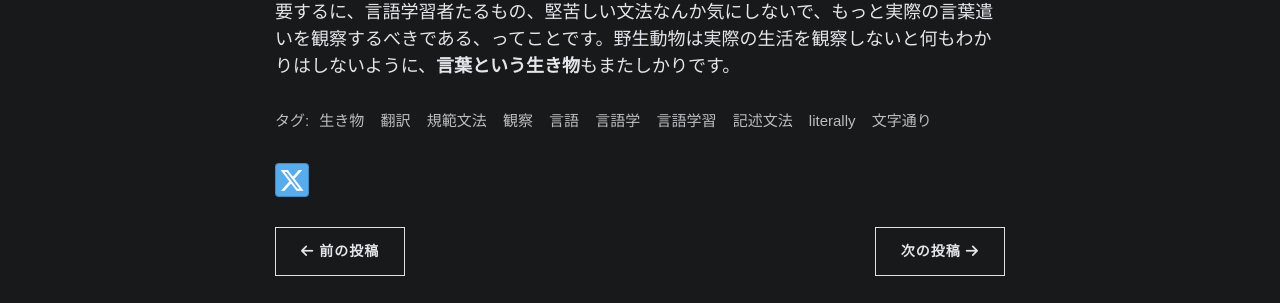
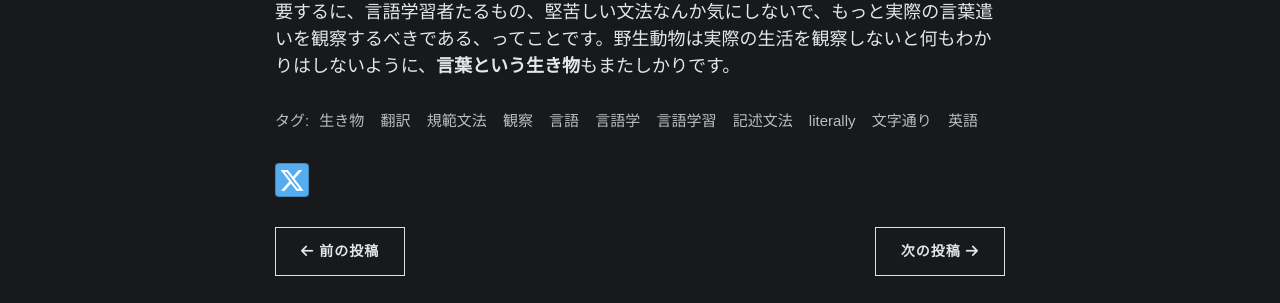
Before and after one commit to kvzz42/kvzz.pages.dev, a Jekyll site: the page built from _posts/2023-11-24-言葉は生き物.md, in a window 1280 px wide and 900 px high, scrolled down 1580 px. Shown: the part 374-677 px from the top of the window. Built offline with Jekyll 4.4.1, drawn with Linux system fonts in a browser that asks for light colours; comment, search, counter and statistics services are not loaded.

Commit message:
Add tags

```diff
--- a/_posts/2023-11-24-言葉は生き物.md
+++ b/_posts/2023-11-24-言葉は生き物.md
@@ -4,7 +4,7 @@ journaly_id: 34340
 title: 言葉は生き物
 date: 2023-11-24 20:47
 author: 祝々
-tags: 生き物 翻訳 規範文法 観察 言語 言語学 言語学習 記述文法 literally 文字通り
+tags: 生き物 翻訳 規範文法 観察 言語 言語学 言語学習 記述文法 literally 文字通り 英語
 ---
 
 この間、無料のビジュアルノベルを読みました。原文は英語ですが、私は何しろ日本語生活を決め込んでるので日本語翻訳のほうで読ませてもらいました。<!--more-->日本語の翻訳でも英語特有の言い回しがほとんどまる見えだったんで結構面白かったりしました。明らかに直訳で不自然なセリフがあちこちあったけれど、まあ無料だからそこは大目に見てあげることにするか。しかし読んでる間、気になることがありました。それは、「**文字通り**」っていう単語がやけに出てくるのです…怪しいほどにまで。それで、きっと何か特定の英単語の翻訳だと気づいて和英辞典を引いてみると、「**literally**」が出てきて、私は大笑いするのでした。
```
Also changed, not shown: _drafts/言語習得は帰属意識.md (+1 -2 lines).
